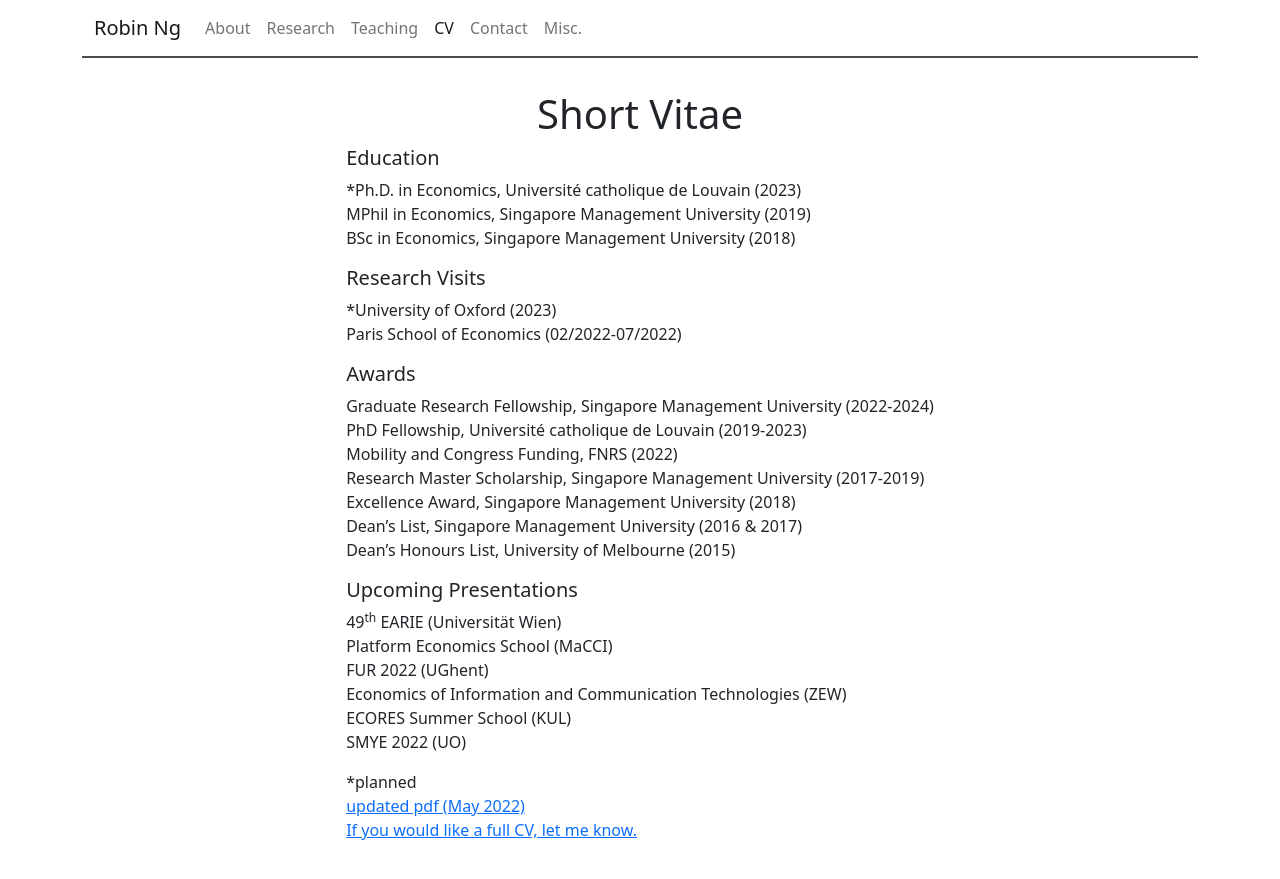
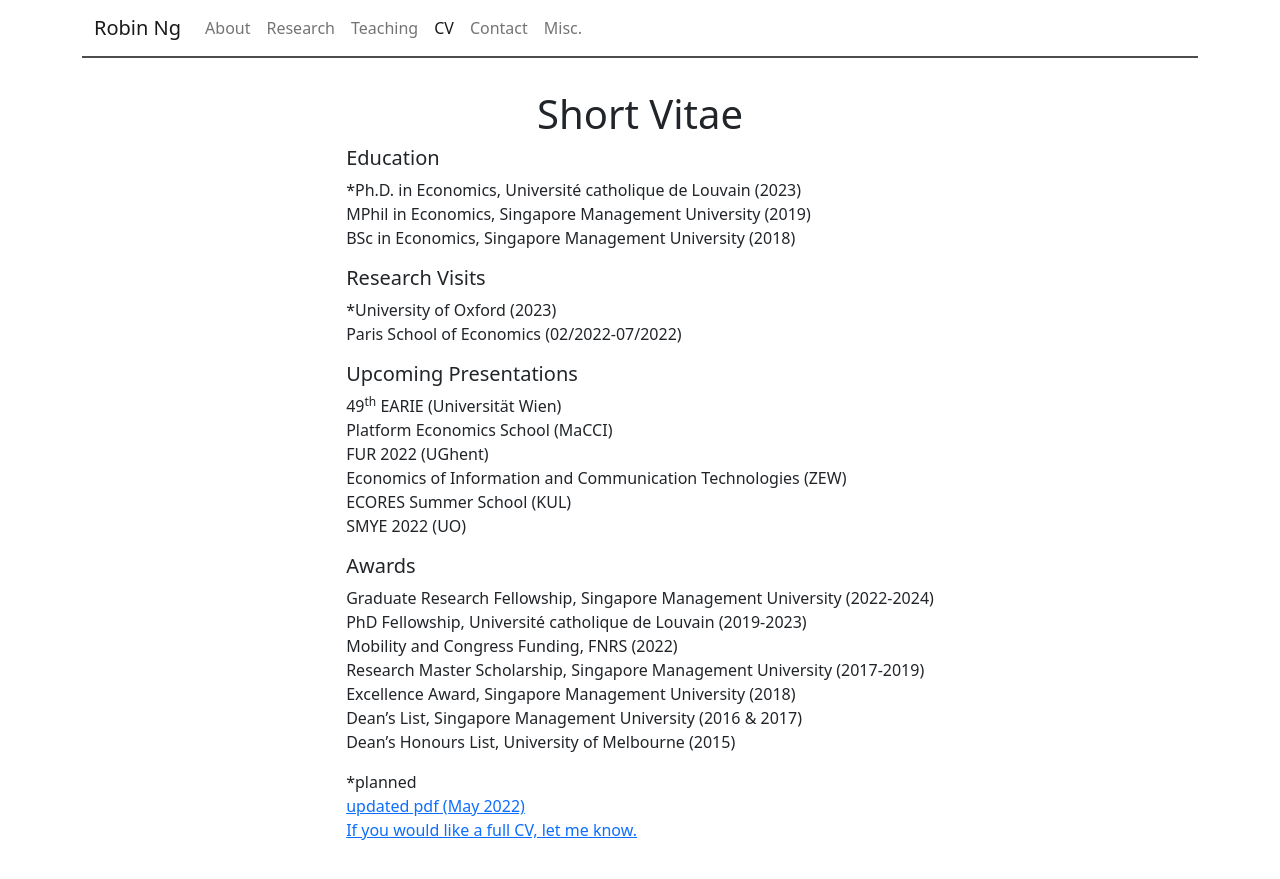
Before and after one commit to robin-ng/1, a Jekyll site: the page built from CV.md, in a window 1280 px wide. Shown: the top 879 px of the page. Built offline with Jekyll 4.4.1, drawn with Linux system fonts in a browser that asks for light colours; part of the change alters nothing that is shown.

Commit message:
may update

```diff
--- a/CV.md
+++ b/CV.md
@@ -13,6 +13,14 @@ BSc in Economics, Singapore Management University (2018)
 *University of Oxford (2023)\
 Paris School of Economics (02/2022-07/2022)
 
+##### Upcoming Presentations
+49<sup>th</sup> EARIE (Universität Wien)\
+Platform Economics School (MaCCI)\
+FUR 2022 (UGhent)\
+Economics of Information and Communication Technologies (ZEW)\
+ECORES Summer School (KUL)\
+SMYE 2022 (UO)
+
 ##### Awards
 Graduate Research Fellowship, Singapore Management University (2022-2024)\
 PhD Fellowship, Université catholique de Louvain (2019-2023)\
@@ -22,14 +30,6 @@ Excellence Award, Singapore Management University (2018)\
 Dean's List, Singapore Management University (2016 & 2017)\
 Dean's Honours List, University of Melbourne (2015)
 
-##### Upcoming Presentations
-49<sup>th</sup> EARIE (Universität Wien)\
-Platform Economics School (MaCCI)\
-FUR 2022 (UGhent)\
-Economics of Information and Communication Technologies (ZEW)\
-ECORES Summer School (KUL)\
-SMYE 2022 (UO)
-
 
 *planned\
 [updated pdf (May 2022)]({{ site.url }}/download/cv.pdf)\
```
